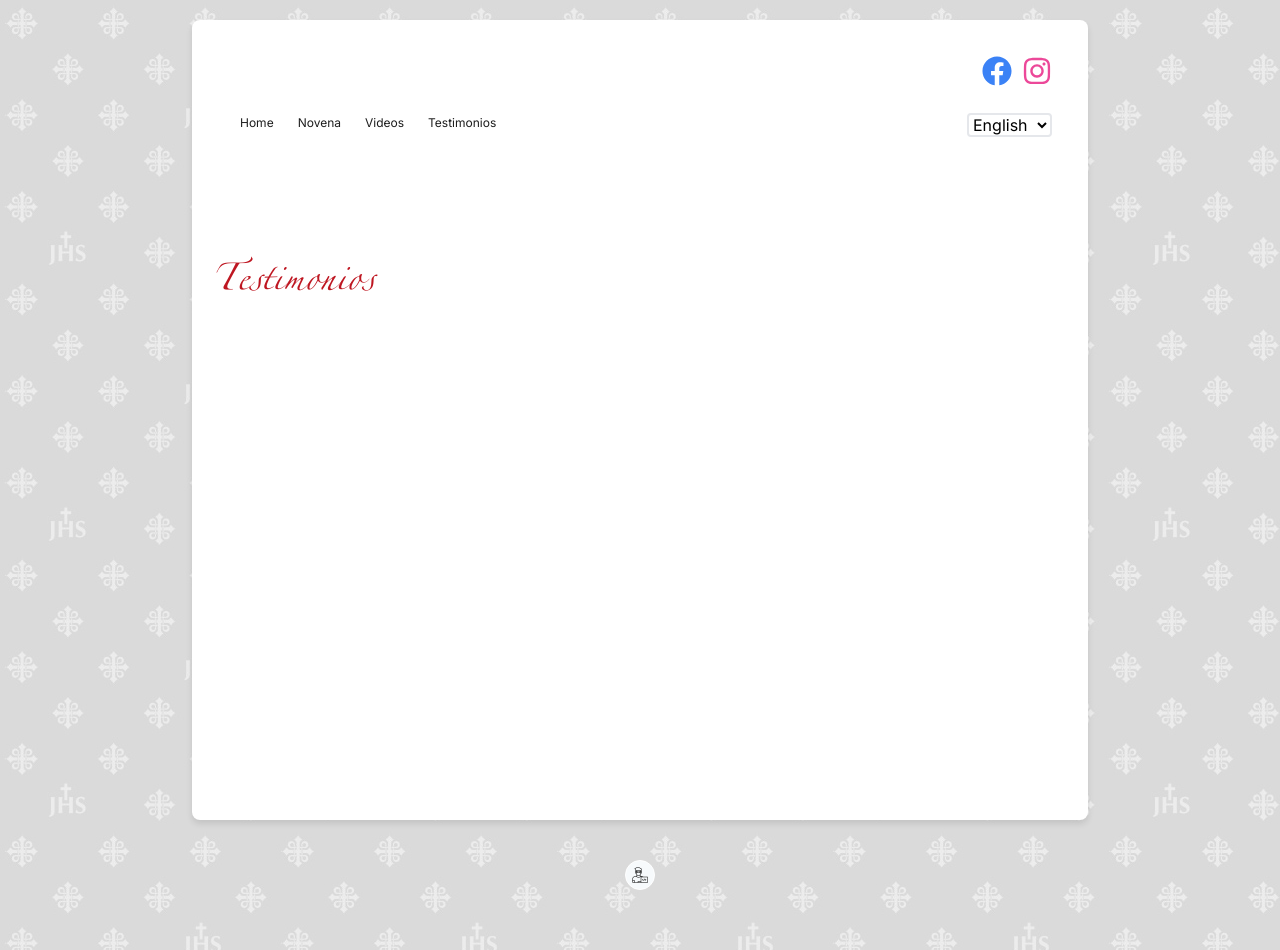
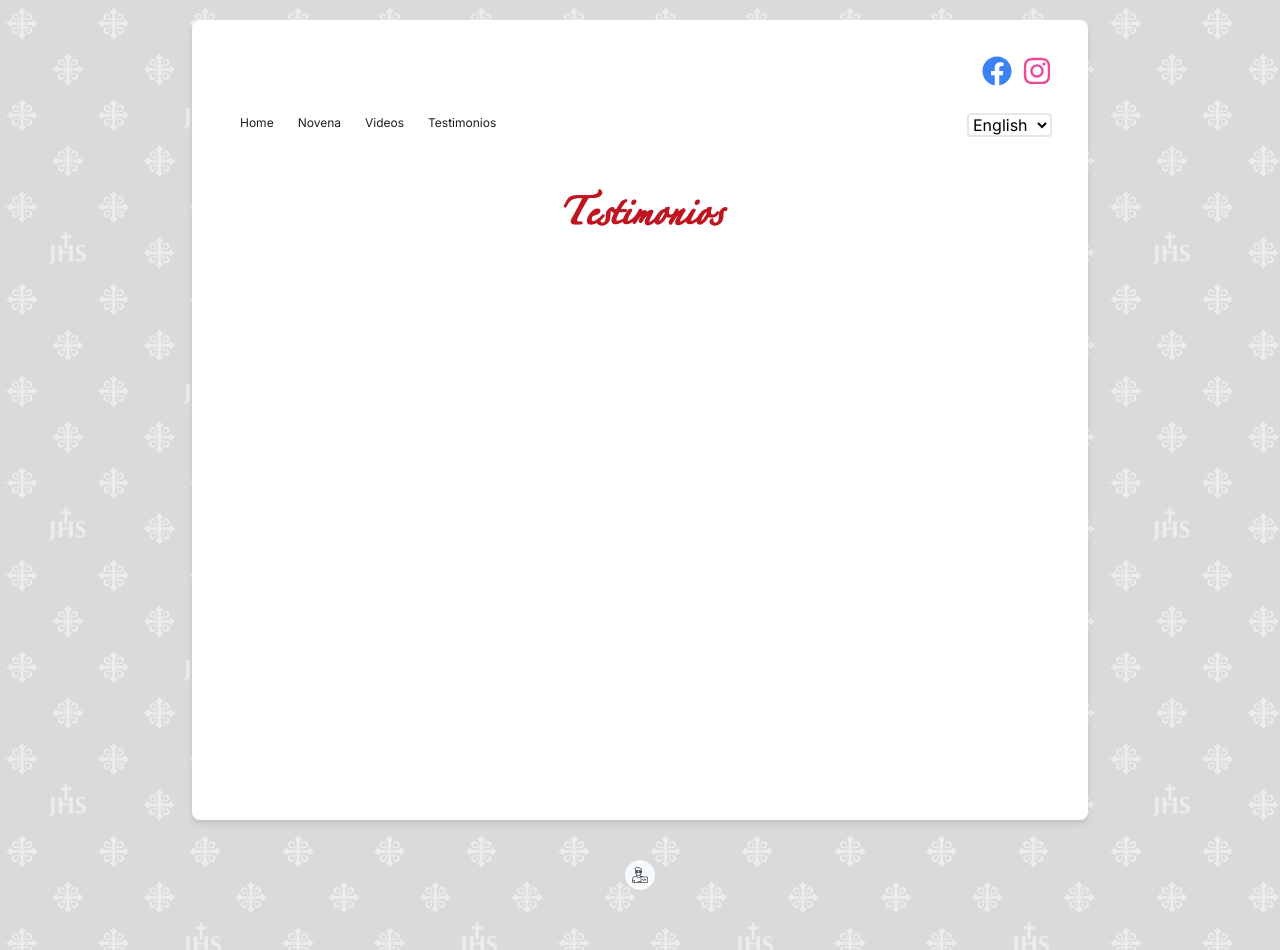
Before and after one commit to sergio-scardigno/Proyecto-Carlo-Acutis-Chascomus, a Next.js app: page /en/testimonios in a window 1280 px wide. Built offline with nearby package versions, Linux system fonts and the light colour scheme.

Commit message:
static-title

```diff
--- a/src/app/[locale]/globals.css
+++ b/src/app/[locale]/globals.css
@@ -113,10 +113,10 @@ nav a:hover {
 }
 
 /* globals.css o un archivo específico para el componente */
-.disqus-container {
-    width: 100%; /* Puedes ajustar este valor */
-    max-width: 800px; /* Ajusta el ancho máximo según tus necesidades */
-    height: 500px; /* Ajusta la altura según tus necesidades */
-    margin: 0 auto; /* Centra el contenedor */
-    background-color: white;
+
+.title-testimonios {
+    margin-top: -50px;
 }
+
+/* .graphcomment {
+} */
--- a/src/app/[locale]/testimonios/page.tsx
+++ b/src/app/[locale]/testimonios/page.tsx
@@ -55,8 +55,10 @@ const Testimonios = () => {
 
     return (
         <div>
-            <h1>Testimonios</h1>
-            <div id="graphcomment"></div>
+            <h1 className="mb-8 font-semibold text-center font-zapfino text-6xl title-testimonios">
+                Testimonios
+            </h1>
+            <div id="graphcomment" className=""></div>
         </div>
     );
 };
```
